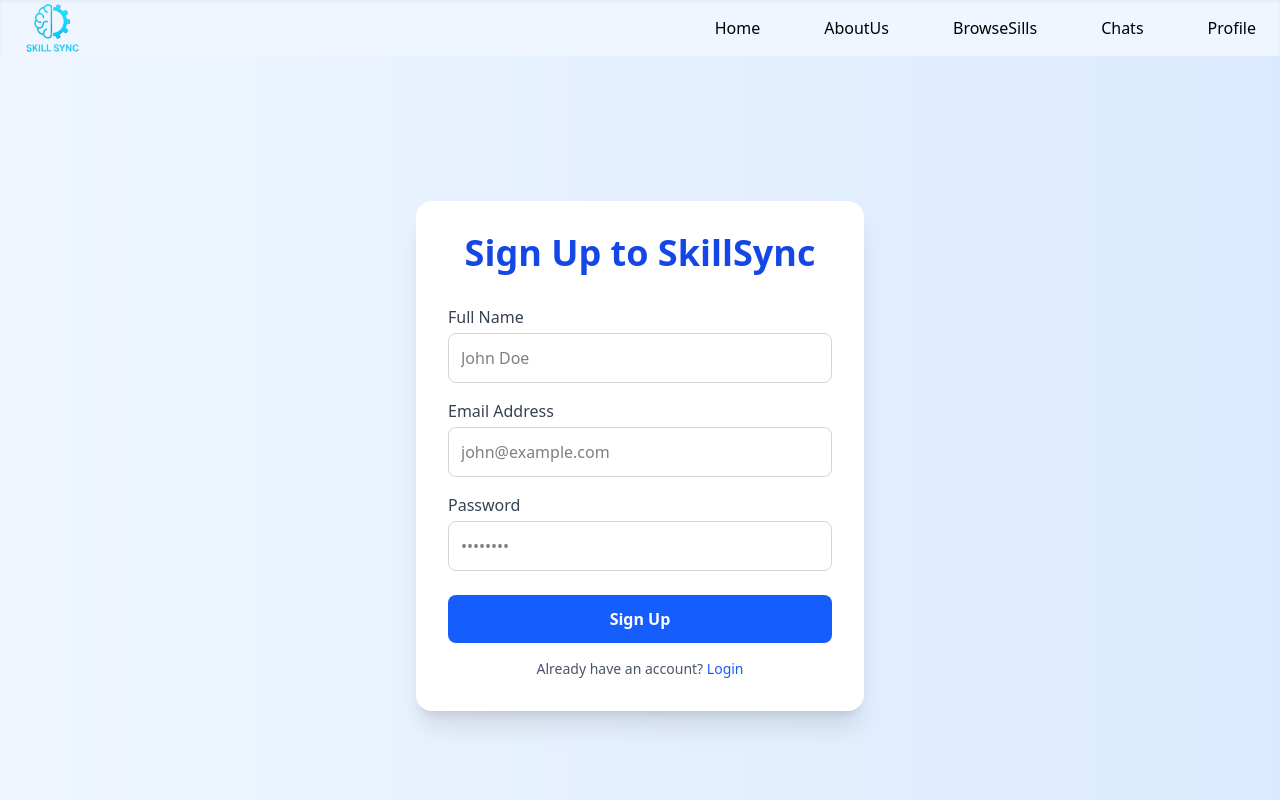
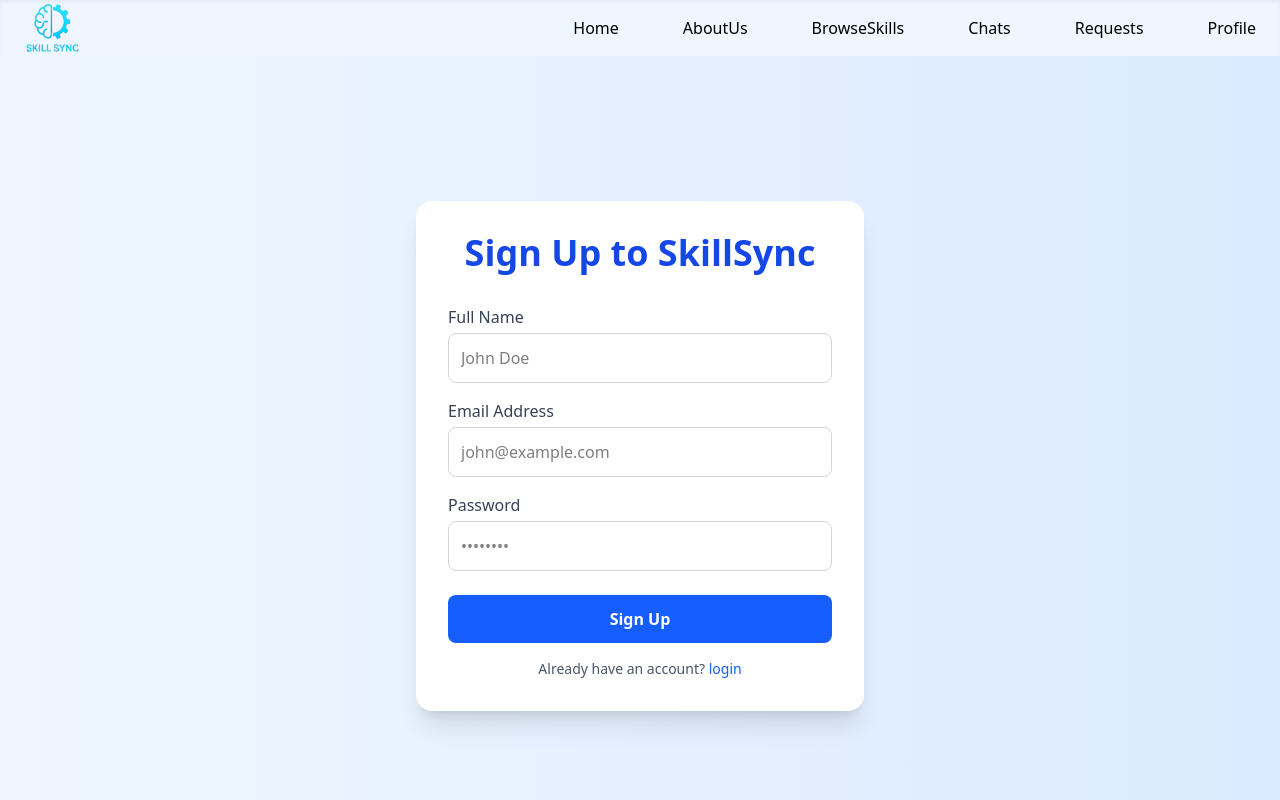
Before and after one commit to Dhruvbindal288/Skill-Sync, a React (Vite) app in the folder frontend/: page /signup in a window 1280 px wide. Shown: the top 800 px of the page. Built offline with nearby package versions, Linux system fonts and the light colour scheme; no server answers.

Commit message:
Bug fixing

```diff
--- a/frontend/src/App.jsx
+++ b/frontend/src/App.jsx
@@ -3,7 +3,7 @@
 import Login from './pages/Login'
 import { ToastContainer } from 'react-toastify';
 import 'react-toastify/dist/ReactToastify.css';
-import {Routes,Route} from 'react-router-dom';
+import {Routes,Route,Navigate} from 'react-router-dom';
 import Homepage from './pages/Homepage';
 import Brosweskill from './pages/BrowseSkill';
 import Notification from './pages/Notification';
@@ -25,14 +25,14 @@
   return (
     <div className='h-screen'>
       <Navbar></Navbar>
-      <Routes>
-<Route path='/' element={<Homepage/>}/>
-<Route path='/aboutus' element={<Aboutus/>}/>
-<Route path='/signup' element={user?<Homepage/>:<SignUp/>}/>
-<Route path='/login' element={ user?<Homepage/>:<Login/>}/>
-<Route path='/browseSkill' element={ <Brosweskill/>}/>
-<Route path='/requests' element={<Notification/>}/>
-<Route path='/chats' element={<Chat/>}/>
+     <Routes>
+  <Route path="/" element={<Homepage />} />
+  <Route path="/aboutus" element={<Aboutus />} />
+  <Route path="/signup" element={user ? <Navigate to="/" /> : <SignUp />} />
+  <Route path="/login" element={user ? <Navigate to="/" /> : <Login />} />
+  <Route path="/browseSkill" element={user ? <Brosweskill /> : <Navigate to="/login" />} />
+  <Route path="/requests" element={user ? <Notification /> : <Navigate to="/login" />} />
+  <Route path="/chats" element={user ? <Chat /> : <Navigate to="/login" />} />
 </Routes>
       <Footer>
 
--- a/frontend/src/components/Navbar.jsx
+++ b/frontend/src/components/Navbar.jsx
@@ -8,8 +8,9 @@
       <ul className='flex gap-16'>
         <li className='hover:text-blue-400'><NavLink to={"/"}>Home</NavLink></li>
             <li className='hover:text-blue-400'><NavLink to={"/aboutus"}>AboutUs</NavLink></li>
-                <li className='hover:text-blue-400'><NavLink to={"/browseskill"}>BrowseSills</NavLink></li>
+                <li className='hover:text-blue-400'><NavLink to={"/browseskill"}>BrowseSkills</NavLink></li>
                  <li className='hover:text-blue-400'><NavLink to={"/chats"}>Chats</NavLink></li>
+                 <li className='hover:text-blue-400'><NavLink to={"/requests"}>Requests</NavLink></li>
 <li className='hover:text-blue-400'>Profile</li>
       </ul>
     </div>
--- a/frontend/src/pages/BrowseSkill.jsx
+++ b/frontend/src/pages/BrowseSkill.jsx
@@ -3,7 +3,7 @@
 import useskillStore from "../store/useSkillStore";
 import useConnectionStore from "../store/useConnectionStore";
 function BrowseSkill() {
-  const { allUser } = useskillStore();
+  const { allUser ,users} = useskillStore();
   const {sendRequest}=useConnectionStore()
   const [user, setUser] = useState([]);
 
@@ -61,7 +61,7 @@
 sendRequest(u._id)
                   }}
                 >
-                  Send Request
+                 Send Request
                 </button>
               </div>
             </div>
--- a/frontend/src/pages/Login.jsx
+++ b/frontend/src/pages/Login.jsx
@@ -1,6 +1,7 @@
 import React, { useState } from "react";
 import useAuthStore from "../store/useAuthStore";
 import { toast } from "react-toastify";
+import {Link} from 'react-router-dom'
 
 function Login() {
   const { loading, loginUser } = useAuthStore();
@@ -72,9 +73,9 @@
         </button>
 
         <p className="text-center mt-4 text-sm text-gray-700">
-          Don't have an account?{" "}
+          Don't have an account?
           <span className="text-blue-600 hover:underline cursor-pointer">
-            Sign Up
+             <Link to="/signup">SignUp</Link>
           </span>
         </p>
       </form>
--- a/frontend/src/pages/Notification.jsx
+++ b/frontend/src/pages/Notification.jsx
@@ -11,7 +11,7 @@
 }
 },[getAllRequest]);
   return (
-    <div>
+    <div className='h-screen'>
       <h1>All Notification</h1>
 
         {requests.length >0 ? (<div>
--- a/frontend/src/pages/SignUp.jsx
+++ b/frontend/src/pages/SignUp.jsx
@@ -1,7 +1,7 @@
 import React, { useState } from "react";
 import useAuthStore from "../store/useAuthStore";
 import { toast } from "react-toastify";
-
+import { Link } from "react-router-dom";
 function SignUp() {
   const { userSignup, loading } = useAuthStore();
   const [formData, setFormData] = useState({
@@ -95,7 +95,7 @@
         <p className="text-center mt-4 text-sm text-gray-600">
           Already have an account?{" "}
           <span className="text-blue-600 hover:underline cursor-pointer">
-            Login
+             <Link to="/login">login</Link>
           </span>
         </p>
       </form>
```
